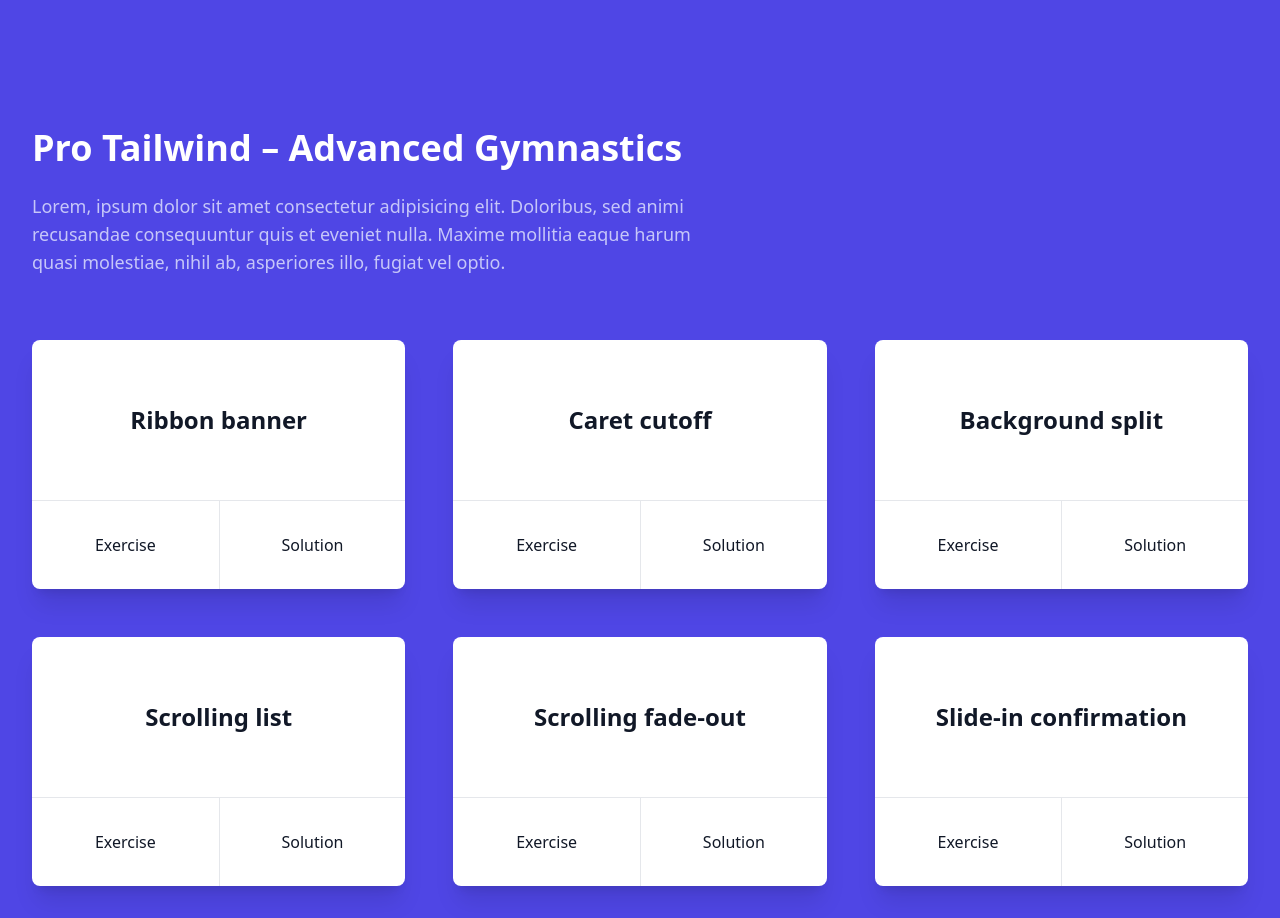
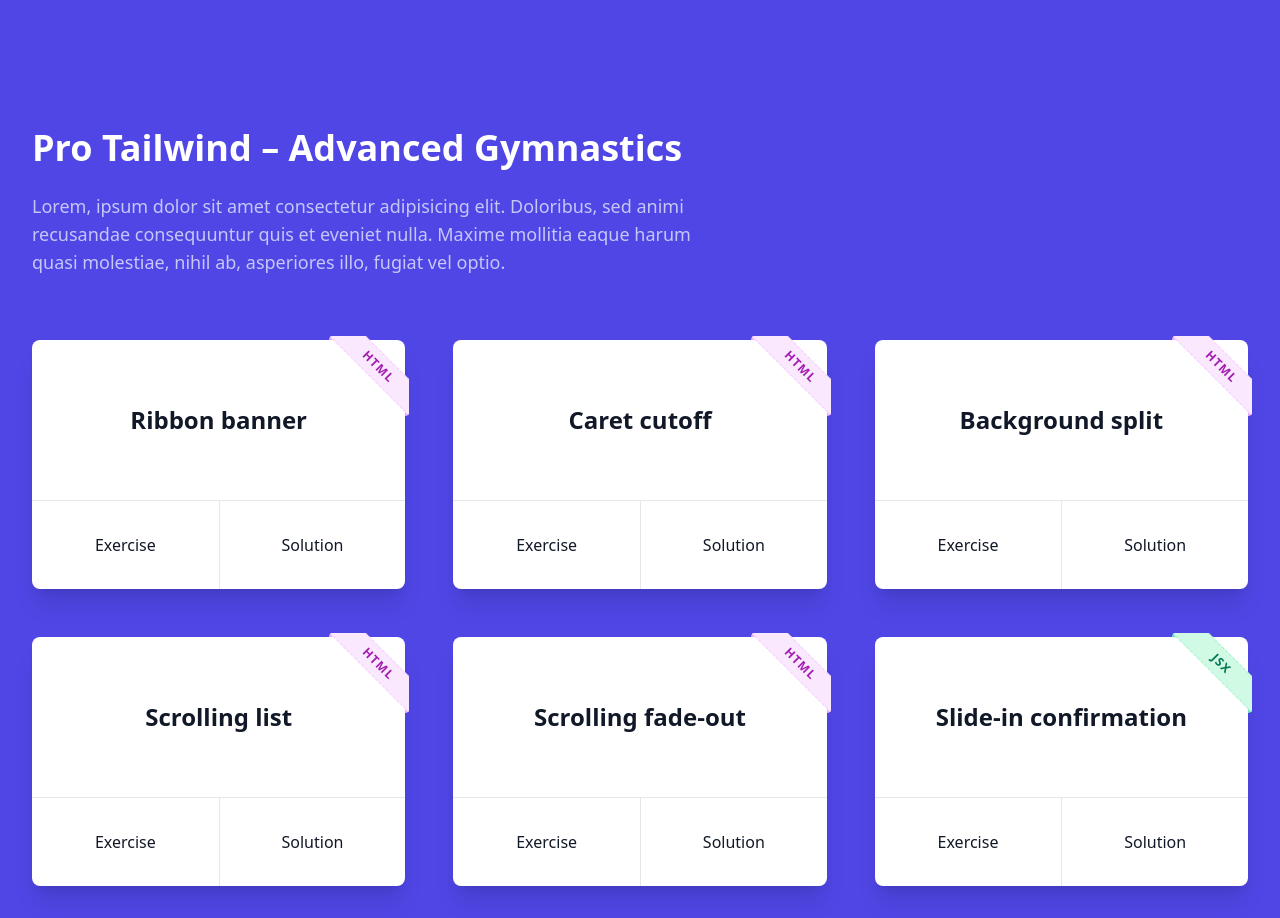
Before and after one commit to pro-tailwind/workshop-gymnastics-companion-site, a React (Vite) app: page / in a window 1280 px wide. Built offline with nearby package versions, Linux system fonts and the light colour scheme.

Commit message:
Hmepage ribbons + using Link component from react-routerr

```diff
--- a/src/App.jsx
+++ b/src/App.jsx
@@ -1,11 +1,13 @@
+import cx from 'clsx'
+
 import { Link } from 'react-router-dom'
 const lessons = [
-  { name: 'Ribbon banner', folder: 'ribbon' },
-  { name: 'Caret cutoff', folder: 'caret-cutoff' },
-  { name: 'Background split', folder: 'background-split' },
-  { name: 'Scrolling list', folder: 'scrolling-list' },
-  { name: 'Scrolling fade-out', folder: 'scroll-fade-out' },
-  { name: 'Slide-in confirmation', folder: 'slide-in-confirmation' },
+  { name: 'Ribbon banner', folder: 'ribbon', language: 'HTML' },
+  { name: 'Caret cutoff', folder: 'caret-cutoff', language: 'HTML' },
+  { name: 'Background split', folder: 'background-split', language: 'HTML' },
+  { name: 'Scrolling list', folder: 'scrolling-list', language: 'HTML' },
+  { name: 'Scrolling fade-out', folder: 'scroll-fade-out', language: 'HTML' },
+  { name: 'Slide-in confirmation', folder: 'slide-in-confirmation', language: 'JSX' },
 ]
 
 export default function App() {
@@ -21,23 +23,32 @@
 
         <ul className="mt-16 grid grid-cols-3 gap-12">
           {lessons.map((lesson) => (
-            <li key={lesson.name} className="w-full overflow-hidden rounded-lg bg-white shadow-xl">
+            <li key={lesson.name} className="relative">
+              <Ribbon
+                color={lesson.language === 'HTML' ? 'fuchsia' : 'emerald'}
+                position="top-right"
+              >
+                {lesson.language}
+              </Ribbon>
+
+              <div className="w-full overflow-hidden rounded-lg bg-white shadow-xl">
                 <h2 className="py-16 px-6 text-center text-2xl font-semibold text-gray-900">
                   {lesson.name}
                 </h2>
                 <div className="grid w-full grid-cols-2 divide-x border-t">
-                <a
+                  <Link
                     className="grid place-items-center py-8 font-medium text-gray-900 hover:bg-teal-300 hover:text-teal-900 hover:underline"
-                  href={`/exercises/${lesson.folder}`}
+                    to={`/exercises/${lesson.folder}`}
                   >
                     Exercise
-                </a>
-                <a
+                  </Link>
+                  <Link
                     className="grid place-items-center py-8 font-medium text-gray-900 hover:bg-teal-300 hover:text-teal-900 hover:underline"
-                  href={`/solutions/${lesson.folder}`}
+                    to={`/solutions/${lesson.folder}`}
                   >
                     Solution
-                </a>
+                  </Link>
+                </div>
               </div>
             </li>
           ))}
@@ -46,3 +57,61 @@
     </div>
   )
 }
+
+function Ribbon({ color, position, children }) {
+  const colorStyles = {
+    emerald: {
+      bg: 'bg-emerald-100',
+      backdrop: 'bg-emerald-300',
+      border: 'border-emerald-200',
+      text: 'text-emerald-700',
+    },
+    fuchsia: {
+      bg: 'bg-fuchsia-100',
+      backdrop: 'bg-fuchsia-300',
+      border: 'border-fuchsia-200',
+      text: 'text-fuchsia-700',
+    },
+  }[color]
+
+  const positionStyles = {
+    'top-right': {
+      wrapper: '-top-1 -right-1',
+      backdrop1: 'top-0 left-0',
+      backdrop2: 'bottom-0 right-0',
+      banner: 'bottom-0 right-0 origin-bottom-right rotate-45',
+    },
+    'top-left': {
+      wrapper: '-top-1 -left-1',
+      backdrop1: 'bottom-0 left-0',
+      backdrop2: 'top-0 right-0',
+      banner: 'bottom-0 left-0 origin-bottom-left -rotate-45',
+    },
+  }[position]
+
+  return (
+    <div
+      className={cx('absolute aspect-square w-20 overflow-hidden rounded', positionStyles.wrapper)}
+    >
+      <div className={cx('absolute h-1 w-1', colorStyles.backdrop, positionStyles.backdrop1)}></div>
+      <div className={cx('absolute h-1 w-1', colorStyles.backdrop, positionStyles.backdrop2)}></div>
+      <div
+        className={cx(
+          'absolute w-[141.42%] border border-dashed',
+          colorStyles.border,
+          colorStyles.bg,
+          positionStyles.banner
+        )}
+      >
+        <p
+          className={cx(
+            'py-1 text-center text-xs font-bold uppercase tracking-widest',
+            colorStyles.text
+          )}
+        >
+          {children}
+        </p>
+      </div>
+    </div>
+  )
+}
```
Lines whose indentation alone changed are shown as unchanged.
